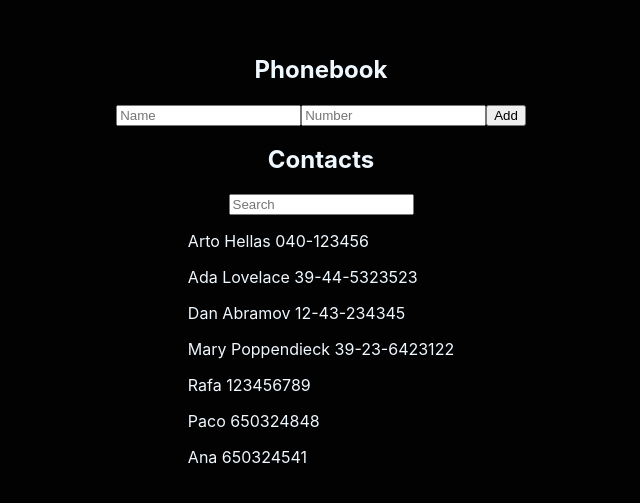
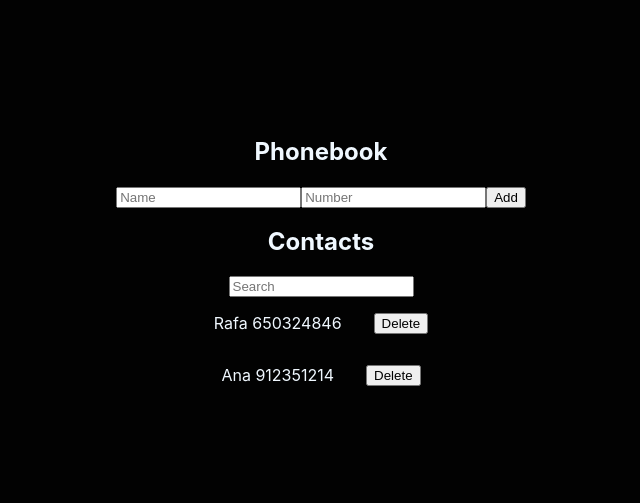
Before and after one commit to Rafacv23/Full-Stack-Open, a React (Create React App) app in the folder part02/phone-book/: page / in a window 1280 px wide. Shown: the part 141-644 px from the top of the page, without its empty margins (319-959 px from the left). Built offline with nearby package versions, Linux system fonts and the light colour scheme; data requests are answered from the project's data file.

Commit message:
Exercise 2.17 done

```diff
--- a/part02/phone-book/db.json
+++ b/part02/phone-book/db.json
@@ -1,45 +1,14 @@
 {
   "persons": [
     {
-      "name": "Arto Hellas",
-      "number": "040-123456",
+      "name": "Rafa",
+      "number": "650324846",
       "id": 1
     },
     {
-      "name": "Ada Lovelace",
-      "number": "39-44-5323523",
+      "name": "Ana",
+      "number": "912351214",
       "id": 2
-    },
-    {
-      "name": "Dan Abramov",
-      "number": "12-43-234345",
-      "id": 3
-    },
-    {
-      "name": "Mary Poppendieck",
-      "number": "39-23-6423122",
-      "id": 4
-    },
-    {
-      "id": 5
-    },
-    {
-      "id": 6
-    },
-    {
-      "name": "Rafa",
-      "id": 7,
-      "number": "123456789"
-    },
-    {
-      "name": "Paco",
-      "number": "650324848",
-      "id": 8
-    },
-    {
-      "name": "Ana",
-      "number": "650324541",
-      "id": 9
     }
   ]
 }
--- a/part02/phone-book/src/App.js
+++ b/part02/phone-book/src/App.js
@@ -76,13 +76,29 @@ const App = () => {
     setFilteredPersons(filtered);
   }
 
+  const removePerson = (person) => {
+
+    if(window.confirm("Are you sure you want to remove?"))
+    personService
+      .remove(person.id)
+      .then(() => {
+        setPersons(persons.filter((p) => p.id !== person.id))
+        console.log("Person removed from the database")
+      })
+
+
+      .catch((error) => {
+        console.warn("Error removing person: " + error)
+      })
+  }
+
   return (
     <div className='body'>
       <Header name={"Phonebook"}></Header>
         <AddForm onSubmit={addPerson} value={newPerson} onChange={createPerson} valueNumber={newNumber} onChangeNumber={createNumber}></AddForm>
       <Header name={"Contacts"}></Header>
       <Input value={searchPerson} onChange={createSearchPerson} placeholder={"Search"}></Input>
-      <ContactDisplay array={filteredPersons.length > 0 ? filteredPersons : persons}>
+      <ContactDisplay removePerson={removePerson} array={filteredPersons.length > 0 ? filteredPersons : persons}>
         {filteredPersons.length > 0
           ? filteredPersons.map((person) => <div key={person.id}>{person.name}</div>)
           : persons.map((person) => <div key={person.id}>{person.name}</div>)}
--- a/part02/phone-book/src/containers/contact-display.jsx
+++ b/part02/phone-book/src/containers/contact-display.jsx
@@ -1,10 +1,13 @@
 import React from 'react';
 
-const ContactDisplay = ({array}) => {
+const ContactDisplay = ({array, removePerson }) => {
     return (
         <div>
             {array.map((arrayObject) => (
-                <p key={arrayObject.id}> {arrayObject.name} {arrayObject.number}</p>
+                <div className='row'>
+                    <p key={arrayObject.id}> {arrayObject.name} {arrayObject.number}</p>
+                    <button onClick={() => removePerson(arrayObject)}>Delete</button>
+                </div>
             ))}
         </div>
     );
--- a/part02/phone-book/src/index.css
+++ b/part02/phone-book/src/index.css
@@ -21,3 +21,11 @@ code {
   align-items: center;
   height: 100vh;
 }
+
+.row{
+  display: flex;
+  flex-direction: row;
+  align-items: center;
+  justify-content: center;
+  gap: 2rem;
+}
--- a/part02/phone-book/src/services/personService.js
+++ b/part02/phone-book/src/services/personService.js
@@ -10,4 +10,9 @@ const create = (newObject) => {
     return axios.post(baseUrl, newObject)
 }
 
-export default { getAll, create }
+const remove = (id) => {
+    const url = `${baseUrl}/${id}`
+    return axios.delete(url)
+}
+
+export default { getAll, create, remove }
```
